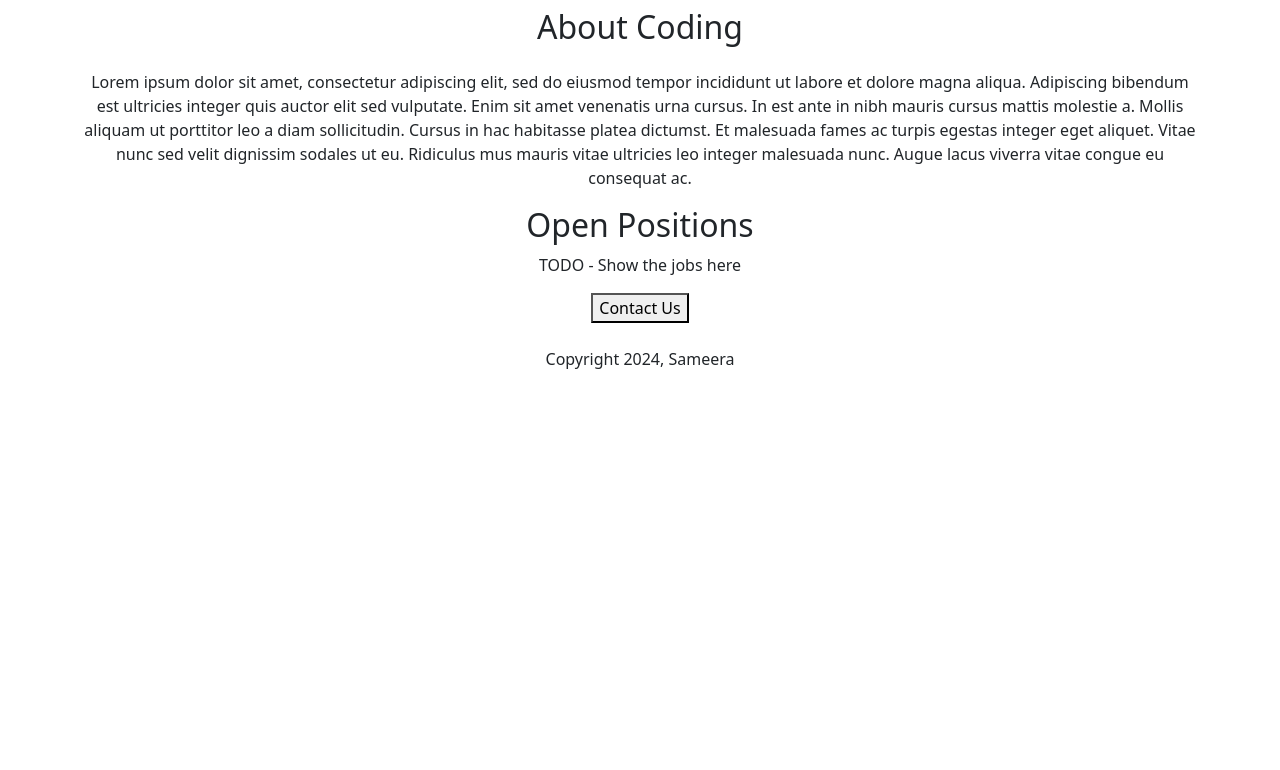
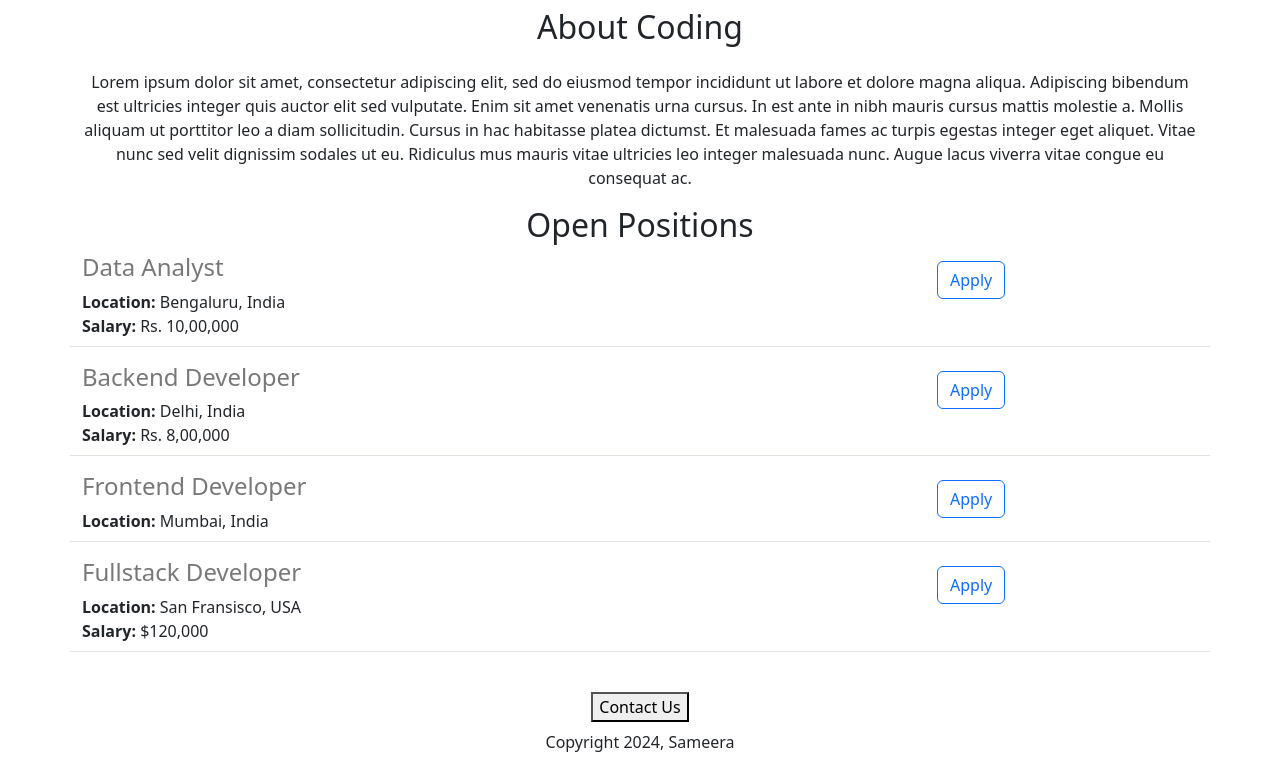
Before and after one commit to sameera03/first-flask-project, a Flask app: page / in a window 1280 px wide. Shown: the part 440-1210 px from the top of the page. Before the commit the page ends 809 px from the top, so only its background shows below. Run offline with Flask 3, Linux system fonts and the light colour scheme.

Commit message:
added dynamic data and APIroute

```diff
--- a/app.py
+++ b/app.py
@@ -1,13 +1,42 @@
-from flask import Flask, render_template
+from flask import Flask, render_template, jsonify
 
 app = Flask(__name__, static_folder='static')
 
+JOBS = [
+  {
+    "id": 1,
+    "title": "Data Analyst",
+    "location": "Bengaluru, India",
+    "salary": "Rs. 10,00,000"
+  },
+  {
+    "id": 2,
+    "title": "Backend Developer",
+    "location": "Delhi, India",
+    "salary": "Rs. 8,00,000"
+  },
+  {
+    "id": 3,
+    "title": "Frontend Developer",
+    "location": "Mumbai, India",
+
+  },
+  {
+    "id": 4,
+    "title": "Fullstack Developer",
+    "location": "San Fransisco, USA",
+    "salary": "$120,000"
+  }
+]
 
 @app.route('/')
 def hello_world():
   # return "Hello there"
-  return render_template("home.html")
+  return render_template("home.html", jobs=JOBS)
 
+@app.route('/api/jobs')
+def list_jobs():
+  return jsonify(JOBS)
 
 if __name__ == "__main__":
   app.run(host="0.0.0.0", debug=True)
--- a/templates/home.html
+++ b/templates/home.html
@@ -21,10 +21,14 @@
       <h2 class="text-center mt-2 mb-4">About Coding</h2>
       <p class="text-center">Lorem ipsum dolor sit amet, consectetur adipiscing elit, sed do eiusmod tempor incididunt ut labore et dolore magna aliqua. Adipiscing bibendum est ultricies integer quis auctor elit sed vulputate. Enim sit amet venenatis urna cursus. In est ante in nibh mauris cursus mattis molestie a. Mollis aliquam ut porttitor leo a diam sollicitudin. Cursus in hac habitasse platea dictumst. Et malesuada fames ac turpis egestas integer eget aliquet. Vitae nunc sed velit dignissim sodales ut eu. Ridiculus mus mauris vitae ultricies leo integer malesuada nunc. Augue lacus viverra vitae congue eu consequat ac.</p>
       <h2 class="text-center">Open Positions</h2>
-      <p class="text-center">TODO - Show the jobs here</p>
+      <div>
+        {% for job in jobs %}
+          {% include 'jobitem.html' %}
+        {% endfor %}
+      </div>
       <div style="text-align:center;">
-        <button style= "text-align:center">Contact Us</button>
-        <p class ="mt-4">Copyright 2024, Sameera</p>
+        <button class ="mt-4" style= "text-align:center">Contact Us</button>
+        <p class ="mt-2">Copyright 2024, Sameera</p>
       </div>
     </div>
   </body>
--- /dev/null
+++ b/templates/jobitem.html
@@ -0,0 +1,19 @@
+<div class="border-bottom row" style="margin-bottom: 16px; padding-bottom: 8px">
+  <div class="col-9">
+    <h4
+      style="color: rgb(120,120,120); margin-bottom:4x;">
+      {{job['title']}}
+    </h4>
+    <div>
+      <b>Location: </b>{{job['location']}}
+    </div>
+    {% if 'salary' in job %}
+    <div >
+      <b>Salary: </b>{{job['salary']}}
+    </div>
+    {% endif %}
+  </div>
+  <div class="col-3 mt-2">
+    <button type="button" class="btn btn-outline-primary">Apply</button>
+  </div>
+</div>
```
